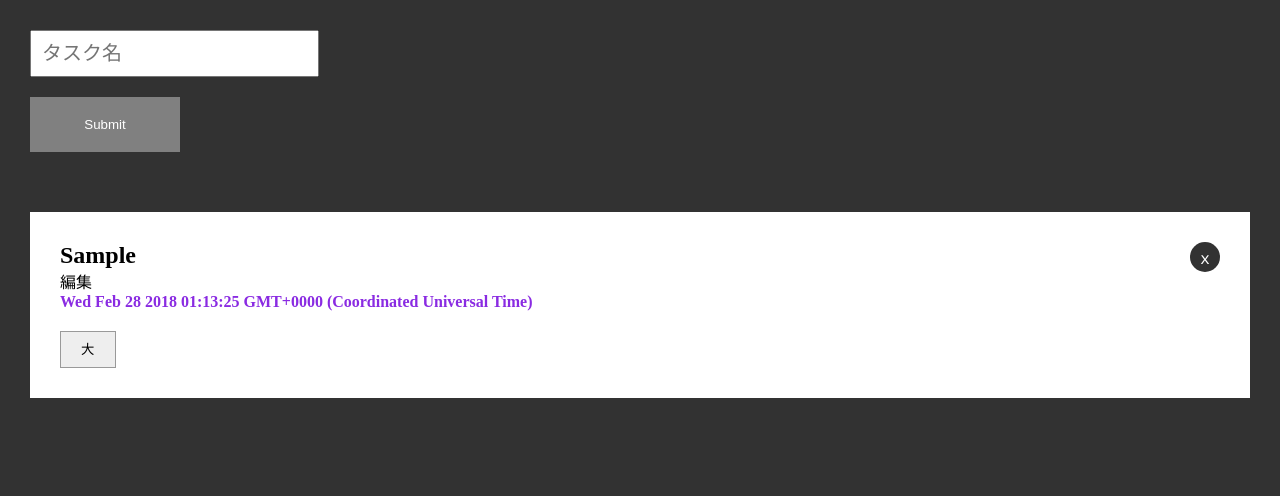
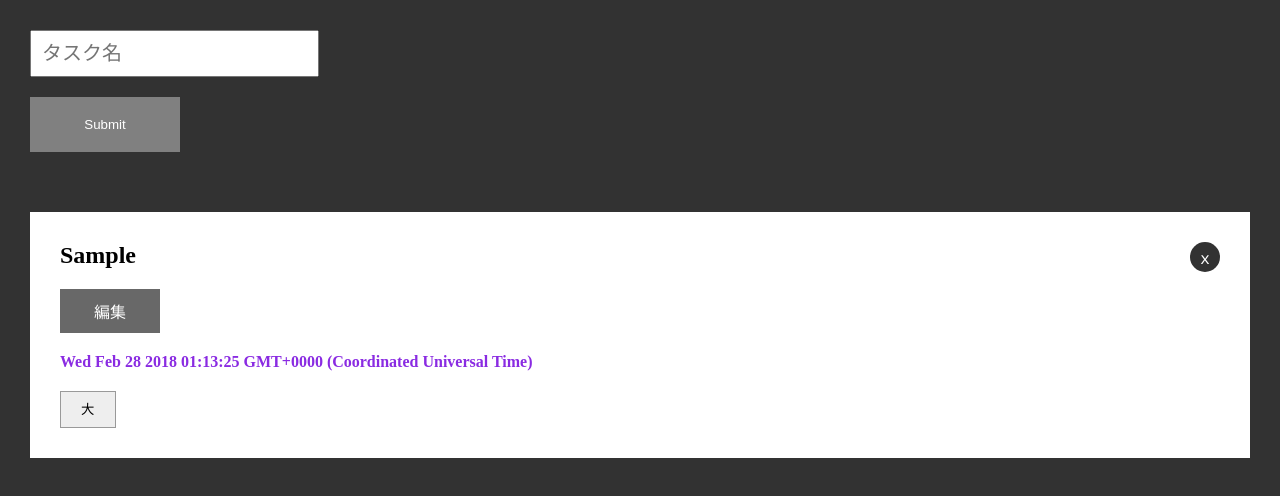
Before and after one commit to hayawata3626/react_typescript_todo, a React (Create React App) app: page / in a window 1280 px wide. Both pictures are taken after typing "Sample" into the empty fields and a click on the button "Submit". Shown: the top 496 px of the page. Built offline with nearby package versions, Linux system fonts and the light colour scheme.

Commit message:
[mod]完了ボタンを追加

```diff
--- a/src/components/TodoItem.tsx
+++ b/src/components/TodoItem.tsx
@@ -14,10 +14,20 @@ const TodoItem = ({ todo, onDeleteTodo, onEditTodo, onToggleTodoEditable }: Item
   return (
     <li className="todo">
       {todo.editable
-        ? <input type="text" className="todo_editarea" defaultValue={todo.description} onBlur={(e) => onToggleTodoEditable(todo.id)} onChange={(e) => onEditTodo(todo.id, e.target.value)} />
+        ? <input
+            type="text"
+            className="todo_editarea"
+            defaultValue={todo.description}
+            onChange={(e) => onEditTodo(todo.id, e.target.value)}
+          />
         : <h2>{todo.description}</h2>
       }
-      <p className="todo_editButton" onClick={() => onToggleTodoEditable(todo.id)}>編集</p>
+      <p className="todo_Button" onClick={() => onToggleTodoEditable(todo.id)}>
+      {todo.editable
+        ? <span className="todo_Button_item is-completed">完了</span>
+        : <span className="todo_Button_item is-edit">編集</span>
+      }
+      </p>
       <p className="todo_date">{date}</p>
       <div className="todo_closeButton" onClick={() => onDeleteTodo(todo.id)} >ｘ</div>
       <select className="todo_priority" name="priority" id="name">
```
